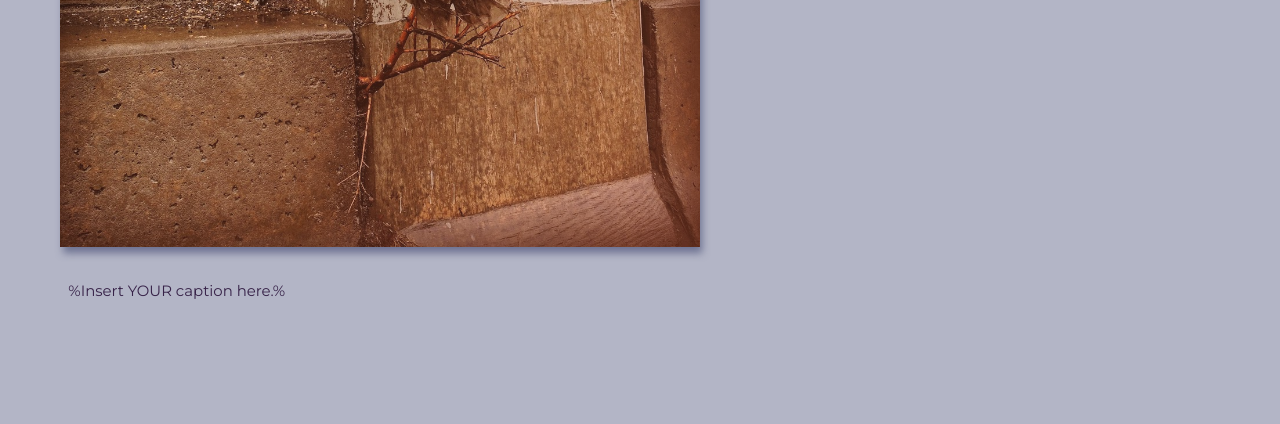
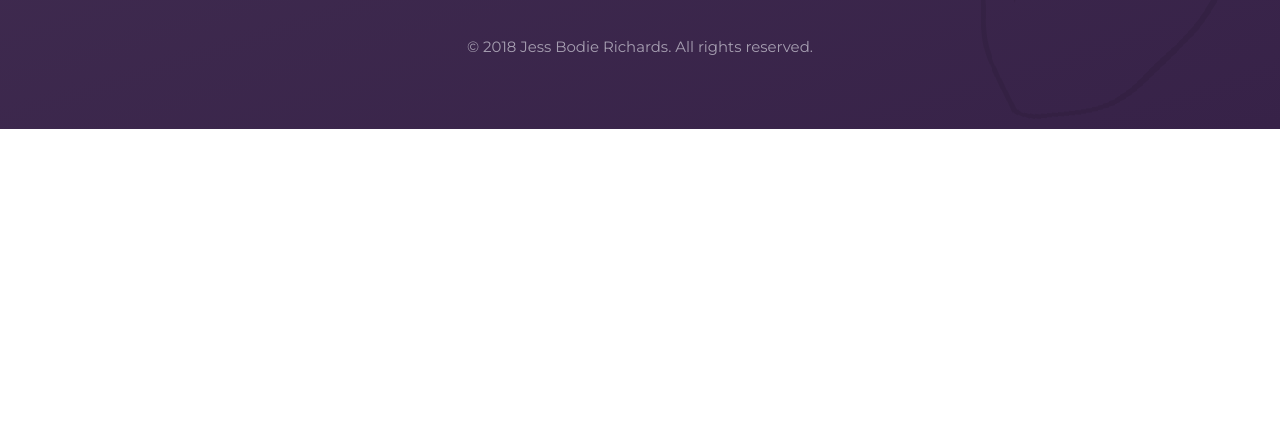
Before and after one commit to jessbodie/personal-website, a website: page captions.html in a window 1280 px wide. Shown: the part 1348-1772 px from the top of the page. After the commit the page ends 1477 px from the top, so only its background shows below. Drawn offline with Linux system fonts and the light colour scheme.

Commit message:
IE 11/MacOS UI Fixes

```diff
--- a/captions.html
+++ b/captions.html
@@ -99,23 +99,6 @@
               </figure>
 
 
-                <figure>
-                  <div class="latest__image">
-                     <img src="img/a_tree_grows_in.jpg"
-                          alt="Tree with no leaves and many plastic bags ensnared">
-                  </div>
-
-                <!-- Begin caption generator -->
-                  <div class="captions">
-                    <figcaption class="captions__container">
-                    <form>
-                         <textarea id="" name="captions__form" class="captions__form">%Insert YOUR caption here.%</textarea>
-                         <!-- This is Rehash button inserted by JS -->
-                         <!-- <button class="captions__rehash" id="rehash" type="button">Rehash</button> -->
-                    </form>
-                    </figcaption>
-                  </div>
-            </figure>
           </div>
           </div>
 
--- a/sass/base/_base.scss
+++ b/sass/base/_base.scss
@@ -23,7 +23,10 @@ body {
 
 main {
   width: 100%;
-  height: 100%;
+  display: block;
+  position: relative;
+  align-self: stretch;
+  justify-self: stretch;
 
   a {
     display: inline;
--- a/sass/components/_latest.scss
+++ b/sass/components/_latest.scss
@@ -1,18 +1,22 @@
 
 
 .latest {
+  width: calc(100% - #{$gutter-sm} - #{$gutter-sm});
   display: flex;
   align-items: flex-start;
   align-content: flex-start;
   flex-direction: column;
   justify-content: space-between;
 
-  margin-left: $left-margin;
-  margin-right: $left-margin;
+  margin-left: $gutter-sm;
+  margin-right: $gutter-sm;
   padding: 0;
 
   // Responsive edits
   @include respond(tab-port) {
+    margin-left: $left-margin;
+    margin-right: $left-margin;
+    width: calc(100% - #{$left-margin} - #{$left-margin});
     flex-direction: row;
   }
 
@@ -84,15 +88,16 @@
   }
 
 
-
+  // DEBUG
+  // IE 11 Problem where white space is appearing when latest__image for latest__first
   &__image {
     max-width: 100%;
-    // object-fit: scale-down;
     @include dropshadow;
     display: inline-block;
     vertical-align: top;
     line-height: 0;
     position: relative;
+    overflow: hidden;
     top: 0;
     margin-top: 0;
     margin-bottom: .8rem;
@@ -101,6 +106,7 @@
 
     img {
       width: 100%; // DEBUG
+      overflow: hidden;
 
       // IE 11 doesn't support object-fit
       @supports (object-fit: scale-down) {
@@ -118,7 +124,7 @@
 
 
   &__first {
-    flex: 1 1 50vw;
+    flex: 1 1 40vw;
     margin-bottom: 4rem;
 
     @include respond(tab-port) {
@@ -131,7 +137,7 @@
 
 
   &__second {
-    flex: 2 1 35vw;
+    flex: 2 1 30vw;
 
     @include respond(tab-port) {
       max-width: 35vw;
--- a/sass/components/_list.scss
+++ b/sass/components/_list.scss
@@ -107,6 +107,7 @@
         margin-top: 0;
         margin-bottom: 0;
         height: $proj-header-tab;
+        max-height: calc(#{$grid-width} / 4);
         width: 50%;
         overflow: hidden;
 
```
Also changed, not shown: index.html (+5 -4 lines), sass/layout/_grid.scss (+1 -8 lines), css/style.comp.css, css/style.min.css, css/style.prefix.css, img/projects/proj_lucky_cat-sm.png (added).
